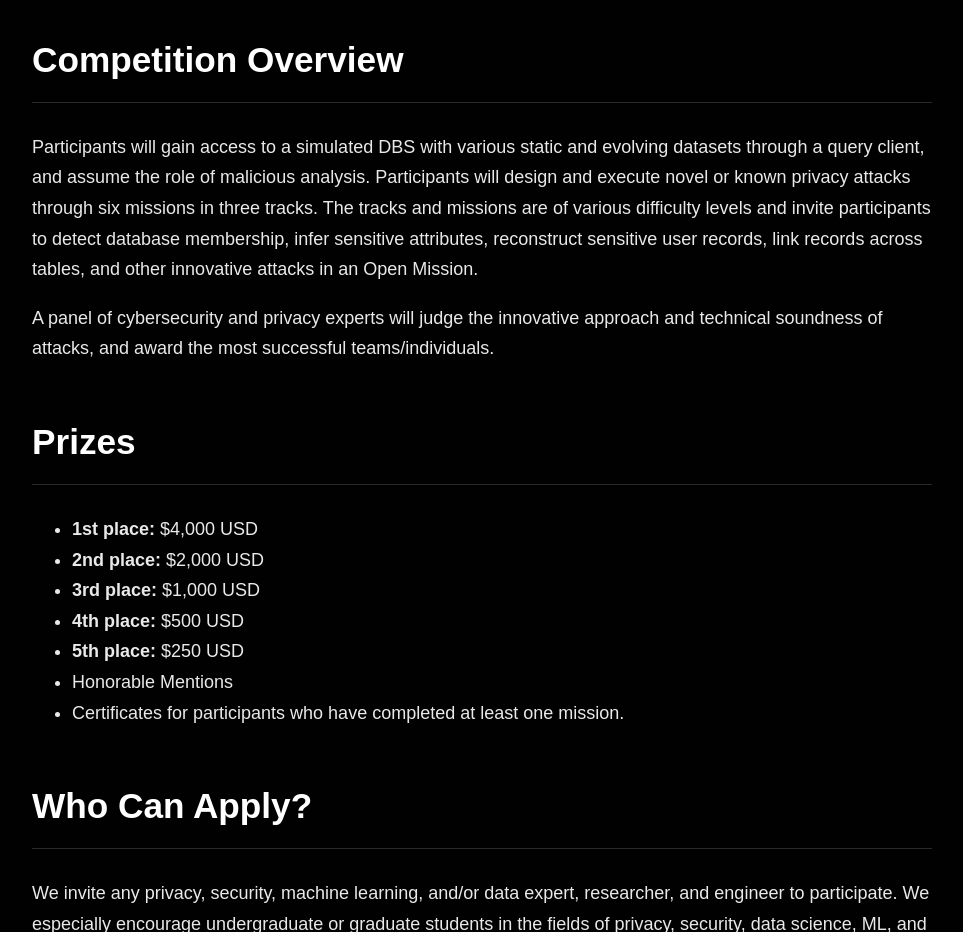
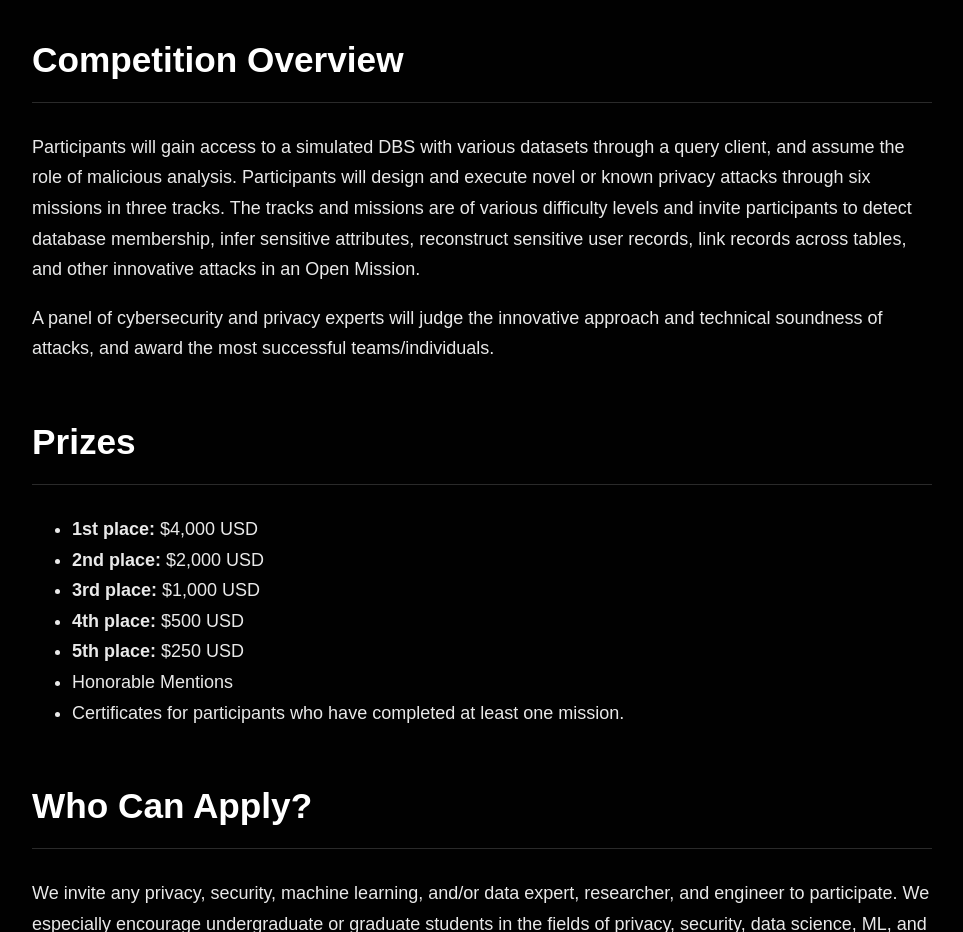
Before and after one commit to tiktok-privacy-innovation/pet-arena, a plain HTML site: page index.html in a window 1280 px wide. Shown: the part 840-1772 px from the top of the page, without its empty margins (158-1121 px from the left). Drawn offline with Linux system fonts and the light colour scheme; a script that the page names is missing; a web font is replaced by a local one.

Commit message:
Update index.html

```diff
--- a/index.html
+++ b/index.html
@@ -44,7 +44,7 @@
 
         <section class="container content-section">
             <h2>Competition Overview</h2>
-            <p>Participants will gain access to a simulated DBS with various static and evolving datasets through a query client, and assume the role of malicious analysis. Participants will design and execute novel or known privacy attacks through six missions in three tracks. The tracks and missions are of various difficulty levels and invite participants to detect database membership, infer sensitive attributes, reconstruct sensitive user records, link records across tables, and other innovative attacks in an Open Mission.</p>
+            <p>Participants will gain access to a simulated DBS with various datasets through a query client, and assume the role of malicious analysis. Participants will design and execute novel or known privacy attacks through six missions in three tracks. The tracks and missions are of various difficulty levels and invite participants to detect database membership, infer sensitive attributes, reconstruct sensitive user records, link records across tables, and other innovative attacks in an Open Mission.</p>
             <p>A panel of cybersecurity and privacy experts will judge the innovative approach and technical soundness of attacks, and award the most successful teams/individuals.</p>
 
             <h2>Prizes</h2>
```
